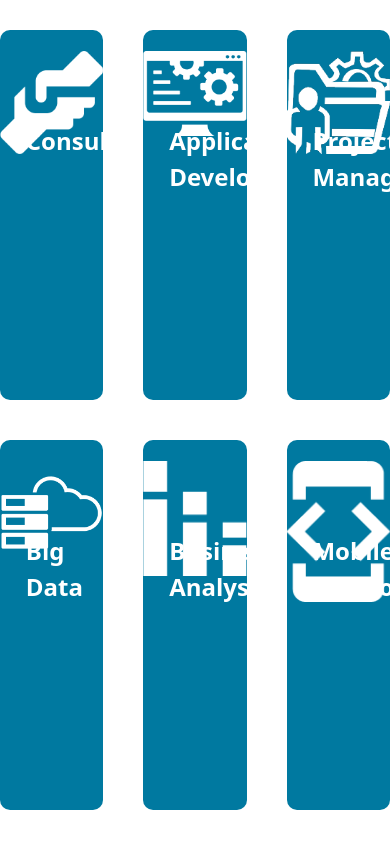
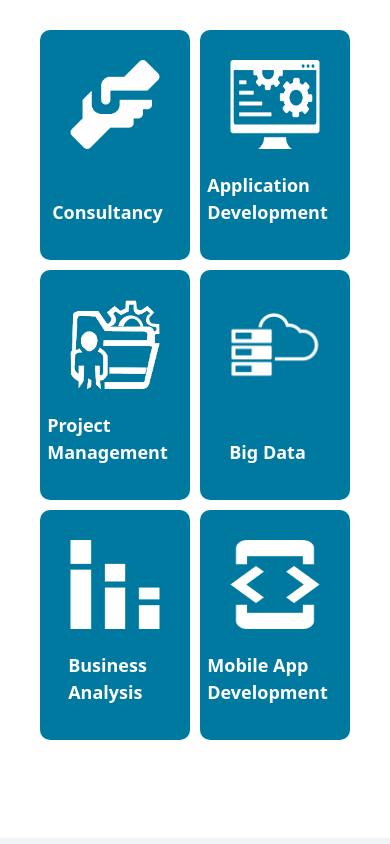
Before and after one commit to Ravitejachatti/refyndata_react, a React (Create React App) app: page / in a window 390 px wide. Shown: the part 2320-3164 px from the top of the page. Built offline with nearby package versions, Linux system fonts and the light colour scheme.

Commit message:
cart animation done succesfully in mobile view

```diff
--- a/src/components/Home/CartAnimation.css
+++ b/src/components/Home/CartAnimation.css
@@ -217,7 +217,7 @@
     }
 
 
-    @media (hover: none) and (pointer: coarse) and (max-width: 450px) {
+    @media (max-width: 450px) {
       .Service_cart {
         display: grid;
         grid-template-columns: repeat(2, minmax(auto, 150px));
@@ -226,6 +226,7 @@
         gap: 10px;
       }
 
+
       .background_content{
 
         display: flex;
@@ -233,8 +234,9 @@
         margin-top: 58%;
       }
       .serivce_text_on{
-        top: 40px;
-        right: 10px;
+        bottom: 15%;
+        left: 20%;
+        transform: translateX(-50%);
         font-size:18px !important;
 
 
--- a/src/components/Home/service.js
+++ b/src/components/Home/service.js
@@ -104,7 +104,7 @@ const CartAnimation = () => {
             alt="consultation"
           />
 
-          <p className="serivce_text_on mb_view"   >Big Data</p>
+          <p className="serivce_text_on"   >Big Data</p>
         </div>
 
         {/* Business Analysis */}
@@ -120,6 +120,7 @@ Analysis</span>
             </div>
           </div>
           <div className="background"></div>
+
           <img
             className="item_image"
             src="home_image/service_image/business_analysis.png"
@@ -128,6 +129,9 @@ Analysis</span>
 
           <p className="serivce_text_on">Business <br></br>
 Analysis</p>
+
+
+
         </div>
 
         {/* Mobile App Development */}
```
Also changed, not shown: public/home_image/BestQuality.png.
